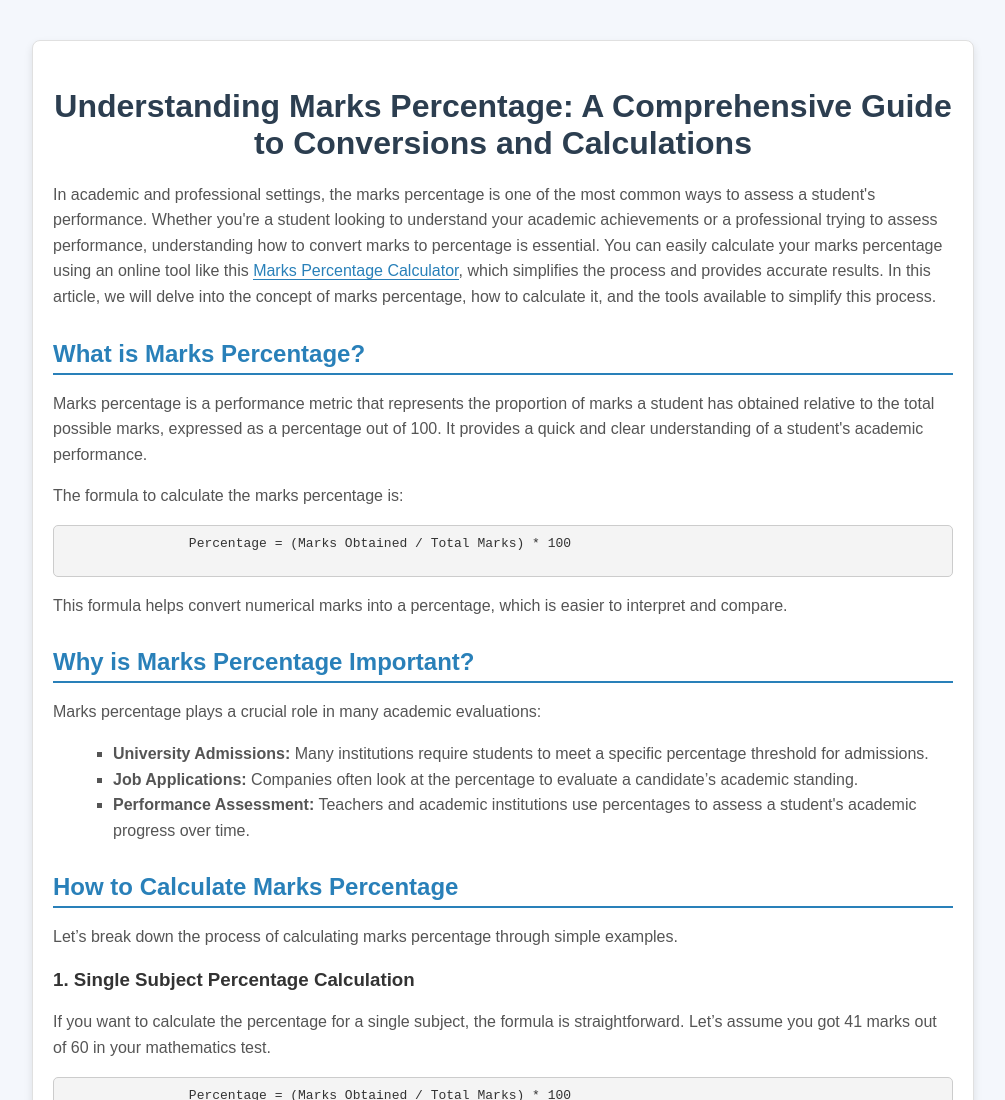
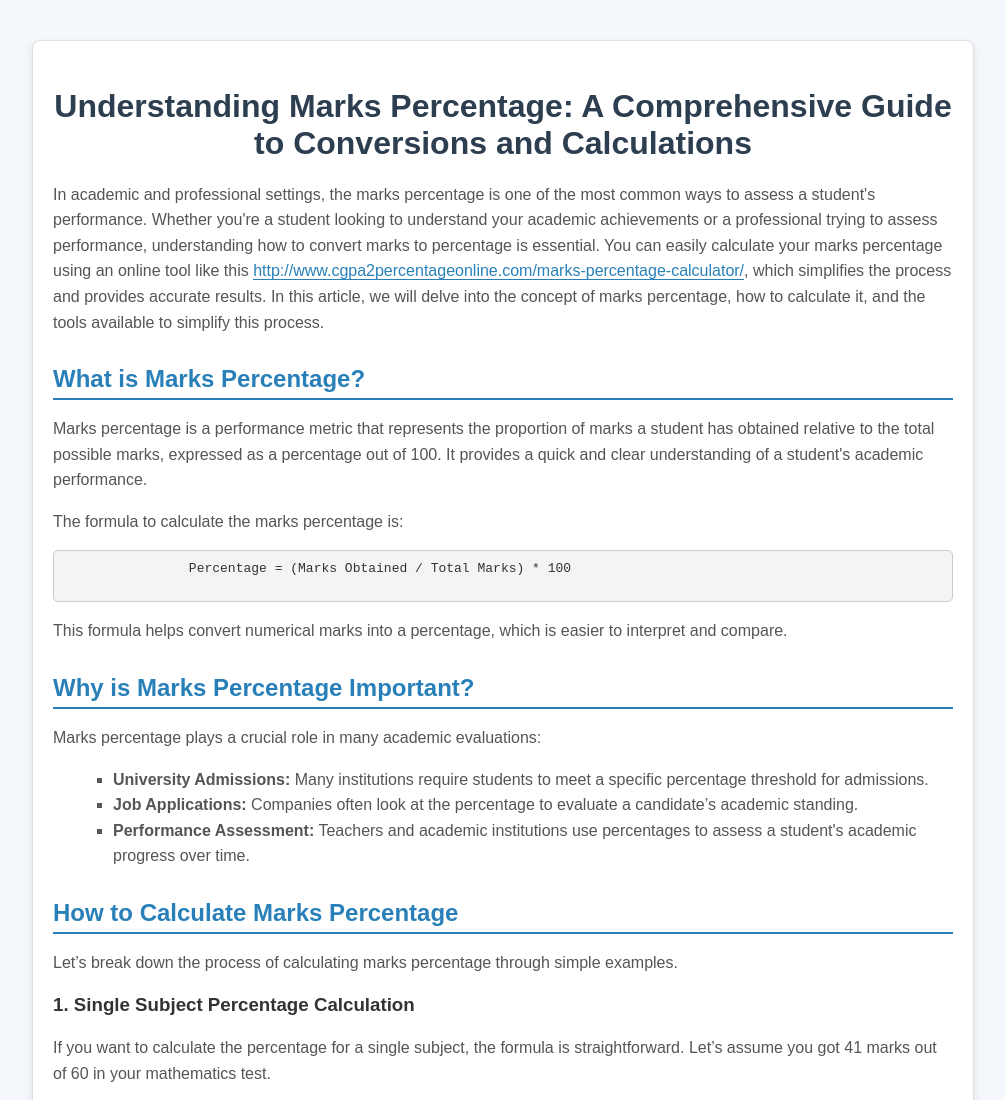
Before and after one commit to roberthinsom/marks-percentage-calculator, a plain HTML site: page index.html in a window 1280 px wide. Shown: the top 1100 px of the page, without its empty margins (137-1142 px from the left). Drawn offline with Linux system fonts and the light colour scheme.

Commit message:
Update index.html

```diff
--- a/index.html
+++ b/index.html
@@ -118,7 +118,7 @@
         </header>
 
         <section>
-            <p>In academic and professional settings, the marks percentage is one of the most common ways to assess a student's performance. Whether you're a student looking to understand your academic achievements or a professional trying to assess performance, understanding how to convert marks to percentage is essential. You can easily calculate your marks percentage using an online tool like this <a href="http://www.cgpa2percentageonline.com/marks-percentage-calculator/" target="_blank">Marks Percentage Calculator</a>, which simplifies the process and provides accurate results. In this article, we will delve into the concept of marks percentage, how to calculate it, and the tools available to simplify this process.</p>
+            <p>In academic and professional settings, the marks percentage is one of the most common ways to assess a student's performance. Whether you're a student looking to understand your academic achievements or a professional trying to assess performance, understanding how to convert marks to percentage is essential. You can easily calculate your marks percentage using an online tool like this <a href="http://www.cgpa2percentageonline.com/marks-percentage-calculator/" target="_blank">http://www.cgpa2percentageonline.com/marks-percentage-calculator/</a>, which simplifies the process and provides accurate results. In this article, we will delve into the concept of marks percentage, how to calculate it, and the tools available to simplify this process.</p>
         </section>
 
         <section>
```
